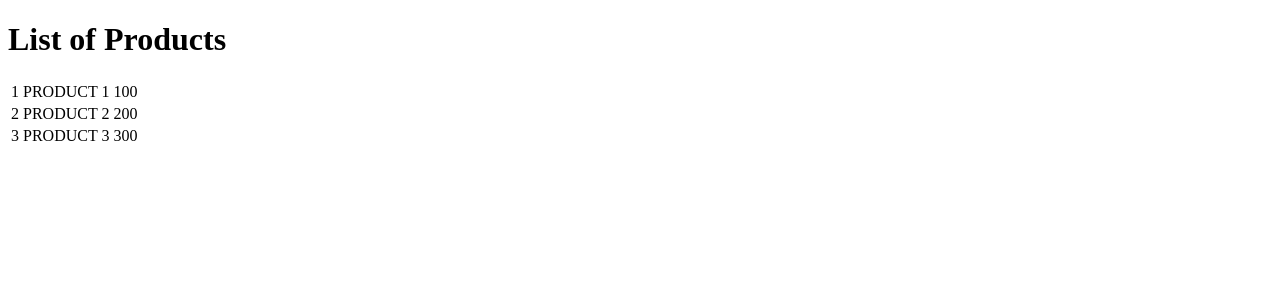
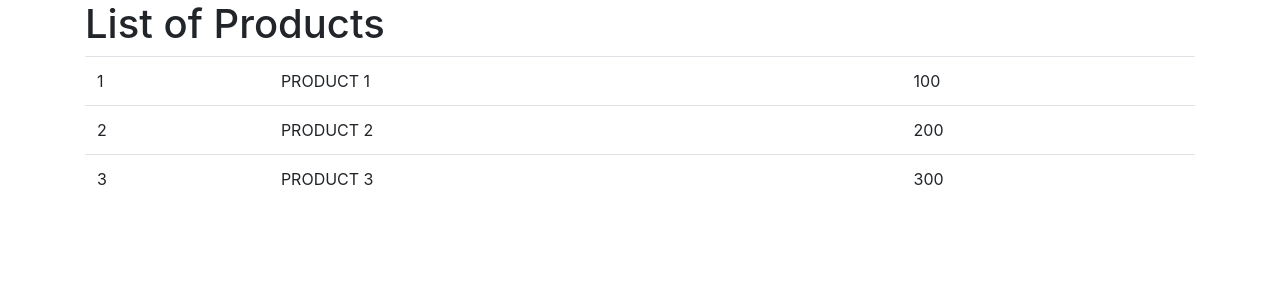
Before and after one commit to mksbnt/itvdn_angular2_essential, an Angular app: page / in a window 1280 px wide. Shown: the top 300 px of the page. Built offline with nearby package versions, Linux system fonts and the light colour scheme.

Commit message:
finish second task

```diff
--- a/package.json
+++ b/package.json
@@ -29,9 +29,10 @@
     "@angular/cli": "~7.1.0",
     "@angular/compiler-cli": "~7.1.0",
     "@angular/language-service": "~7.1.0",
-    "@types/node": "~8.9.4",
     "@types/jasmine": "~2.8.8",
     "@types/jasminewd2": "~2.0.3",
+    "@types/node": "~8.9.4",
+    "bootstrap": "^4.1.3",
     "codelyzer": "~4.5.0",
     "jasmine-core": "~2.99.1",
     "jasmine-spec-reporter": "~4.2.1",
--- a/src/app/app.component.html
+++ b/src/app/app.component.html
@@ -1,3 +1,4 @@
-<h1>{{ title }}</h1>
-
-<app-my-table rows="3"></app-my-table>
+<div class="container">
+  <h1>{{ title }}</h1>
+  <app-my-table rows="3"></app-my-table>
+</div>
--- a/src/app/my-table/my-table.component.html
+++ b/src/app/my-table/my-table.component.html
@@ -1,4 +1,4 @@
-<table>
+<table class="table table-stripped">
   <tr *ngFor="let product of products| slice:0:3; let i = index">
     <td>{{ product.id }}</td>
     <td>{{ product.name | uppercase }}</td>
--- a/src/styles.css
+++ b/src/styles.css
@@ -1 +1 @@
-/* You can add global styles to this file, and also import other style files */
+@import "~bootstrap/dist/css/bootstrap.css";
```
Also changed, not shown: 1 other file (tests, documents, lock files or other folders).
